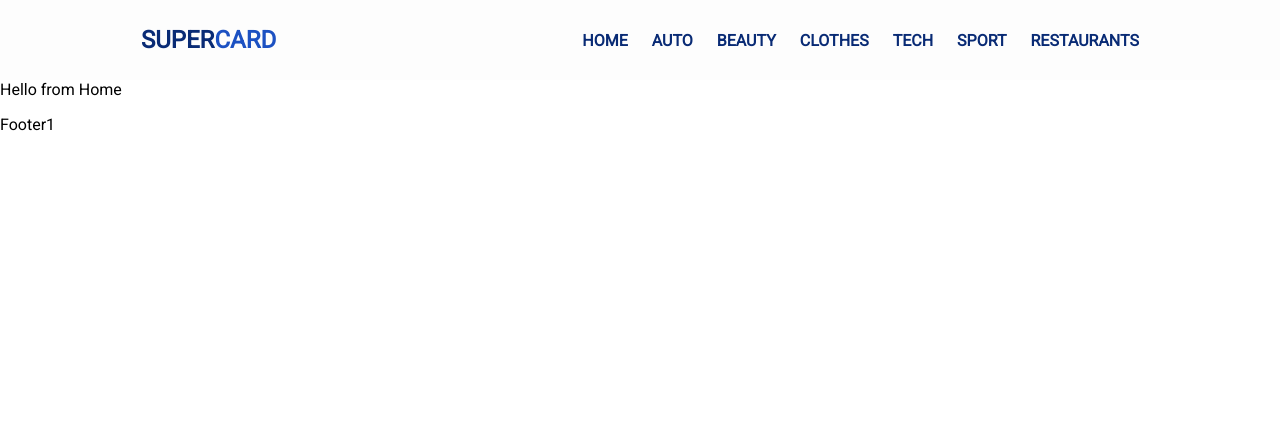
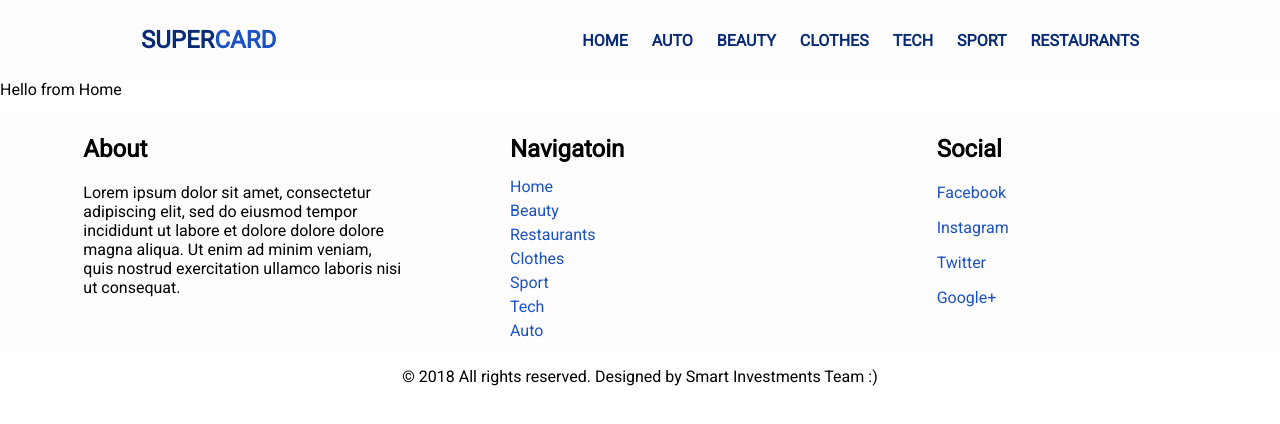
Before and after one commit to dimitrina-beleva/Super-Card, a React app: page / in a window 1280 px wide. Shown: the top 424 px of the page. Built offline with nearby package versions, Linux system fonts and the light colour scheme.

Commit message:
adding footer and styles (#26)

```diff
--- a/src/components/Footer.jsx
+++ b/src/components/Footer.jsx
@@ -1,8 +1,57 @@
 import React from 'react';
 
 const Footer = () => (
-  <div>
-    <p>Footer1</p>
+  <div className="wrapper">
+    <div className="footer-container">
+      <div className="about">
+        <h2>About</h2>
+        <p>
+          Lorem ipsum dolor sit amet, consectetur adipiscing elit, sed do eiusmod tempor incididunt ut labore et dolore
+          dolore dolore magna aliqua. Ut enim ad minim veniam, quis nostrud exercitation ullamco laboris nisi ut
+          consequat.
+        </p>
+      </div>
+      <div className="navigation">
+        <h2> Navigatoin</h2>
+        <p>
+          <a href="/">Home</a>
+        </p>
+        <p>
+          <a href="/beauty">Beauty</a>
+        </p>
+        <p>
+          <a href="/restaurants">Restaurants</a>
+        </p>
+        <p>
+          <a href="/clothes">Clothes</a>
+        </p>
+        <p>
+          <a href="/sport">Sport</a>
+        </p>
+        <p>
+          <a href="/tech">Tech</a>
+        </p>
+        <p>
+          <a href="/auto">Auto</a>
+        </p>
+      </div>
+      <div className="social">
+        <h2>Social</h2>
+        <p>
+          <a href="https://www.facebook.com/">Facebook</a>
+        </p>
+        <p>
+          <a href="https://www.instagram.com/">Instagram</a>
+        </p>
+        <p>
+          <a href="https://www.twitter.com/">Twitter</a>
+        </p>
+        <p>
+          <a href="https://plus.google.com">Google+</a>
+        </p>
+      </div>
+    </div>
+    <p className="center">&copy; 2018 All rights reserved. Designed by Smart Investments Team :)</p>
   </div>
 );
 
--- a/style/style.css
+++ b/style/style.css
@@ -62,3 +62,24 @@ body {
 .content {
   margin-top: 80px;
 }
+/* footer styling*/
+.footer-container{
+  display: flex;
+  justify-content: space-around;
+  background-color: rgba(229, 229, 229, 0.1);
+}
+.about,.navigation,.social{
+  width: 25%;
+  text-align: start;
+  margin-left: 60px;
+}
+.navigation p>a,.social p>a{
+  color: #1C51C2;
+  text-decoration: none;
+}
+.navigation > p{
+  line-height: 8px;
+}
+.center{
+  text-align: center;
+}
```
